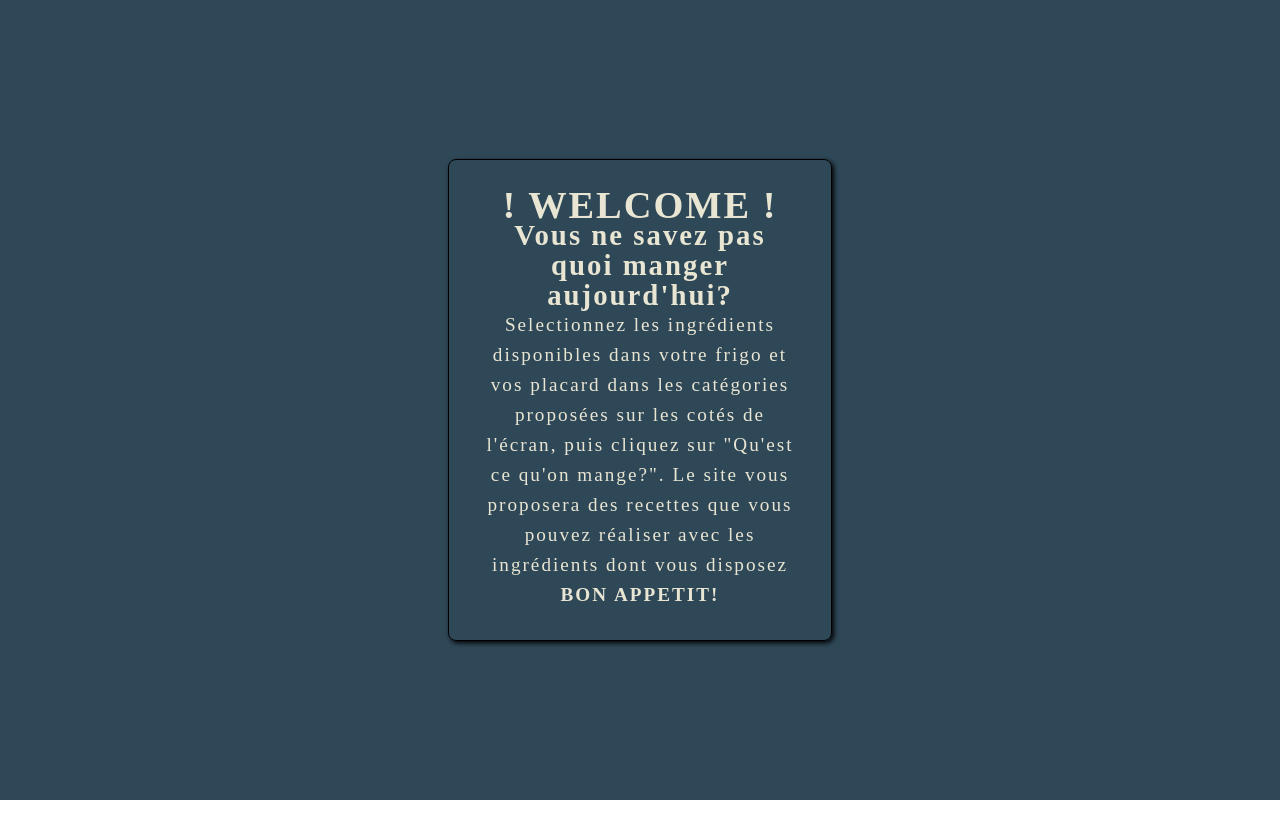
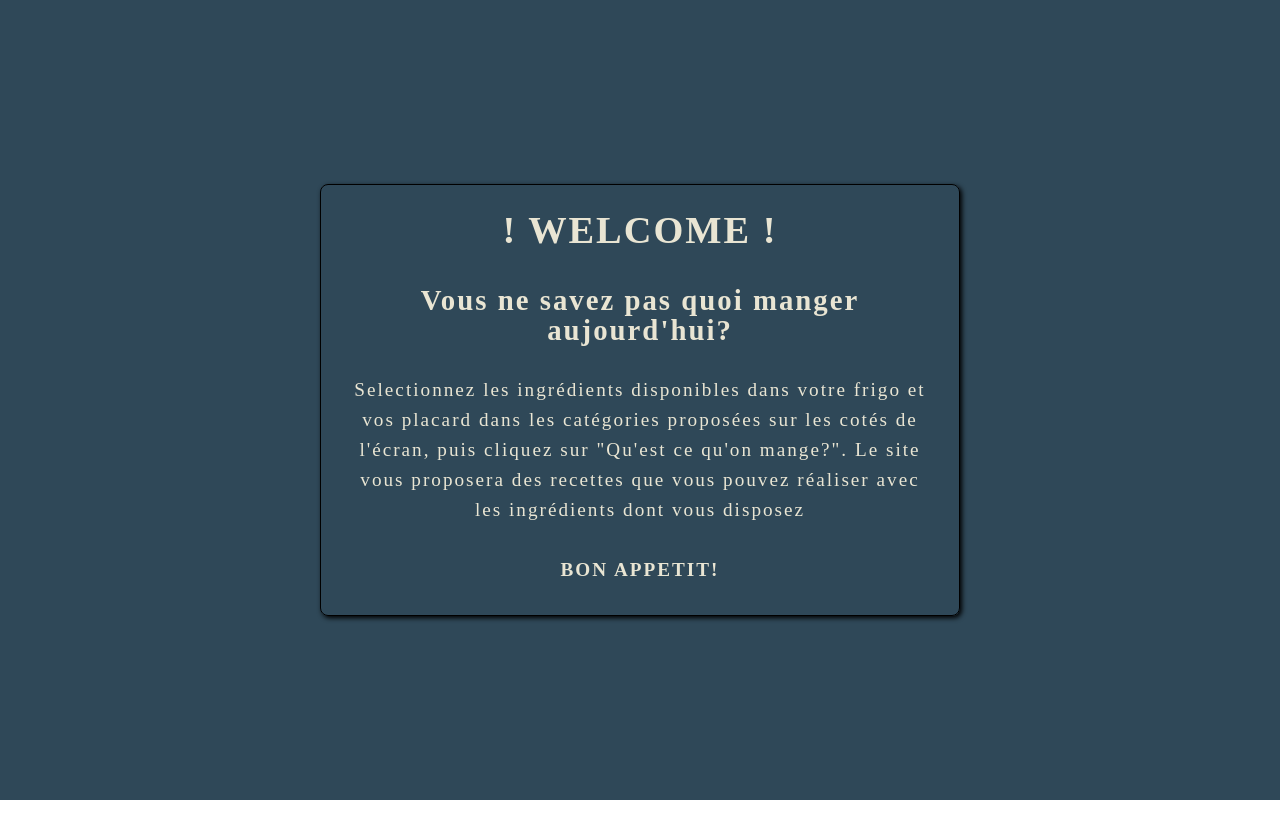
Before and after one commit to MaxGuet/MaxGuet.github.io, a plain HTML site: page index.html in a window 1280 px wide. Shown: the top 838 px of the page. Drawn offline with Linux system fonts and the light colour scheme; a web font is replaced by a local one.

Commit message:
bug debugged

```diff
--- a/index.css
+++ b/index.css
@@ -37,7 +37,7 @@
     flex-direction: column;
     justify-content: space-evenly;
     text-align: center;
-    width: 30%;
+    width: 50%;
     border: 1px solid black;
     font-family: "Chivo mono";
     padding: 30px;
@@ -54,6 +54,18 @@
     cursor: pointer;
     box-shadow: 6px 6px 10px black;
 
+}
+
+.welcome-text h1{
+    padding-bottom: 40px;
+}
+
+.welcome-text h2{
+    padding-bottom: 30px;
+}
+
+.welcome-text p {
+    padding-bottom: 30px;
 }
 
 body {
--- a/index.html
+++ b/index.html
@@ -425,8 +425,8 @@
             <label for="all" class="check-all"
               ><input
                 type="checkbox"
-                id="all"
-                onClick="toggle('foo8', 'all')"
+                id="allCheese"
+                onClick="toggle('foo8', 'allCheese')"
               />
               Tout séléctionner</label
             >
```
